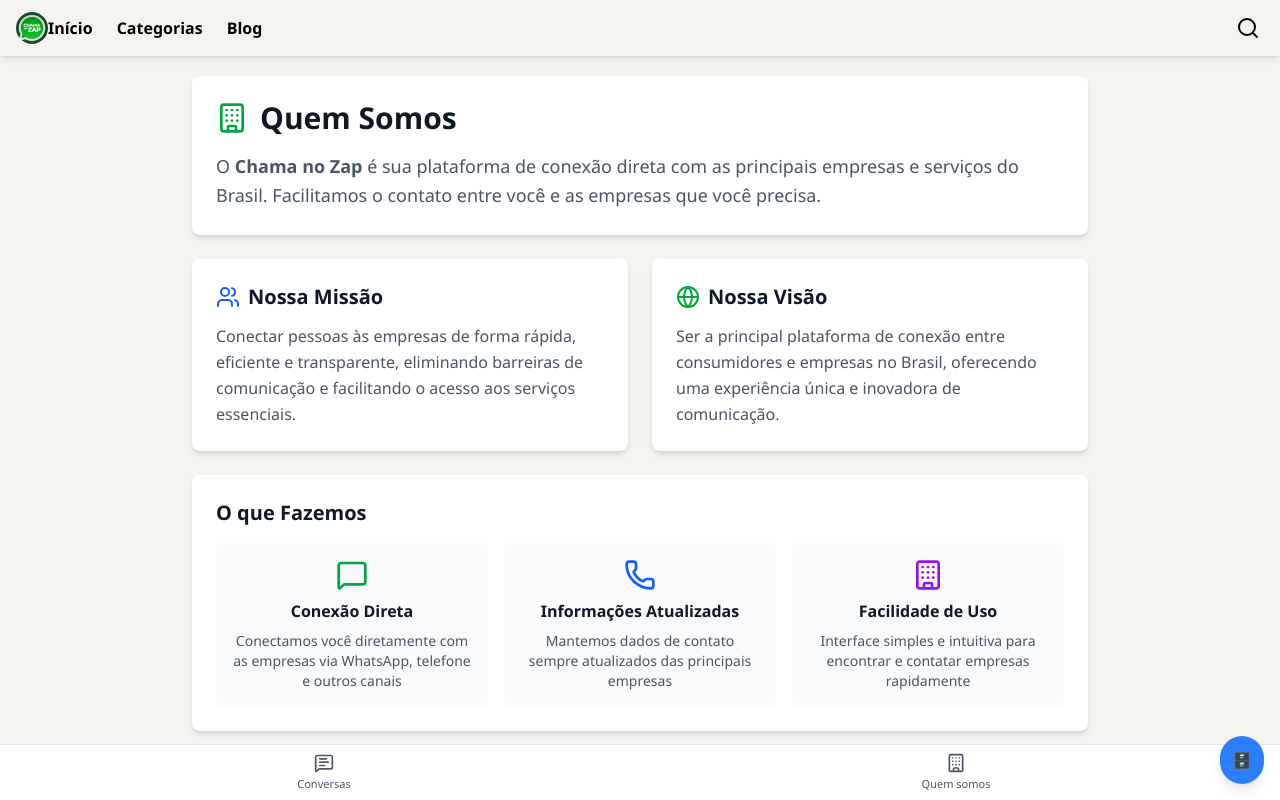
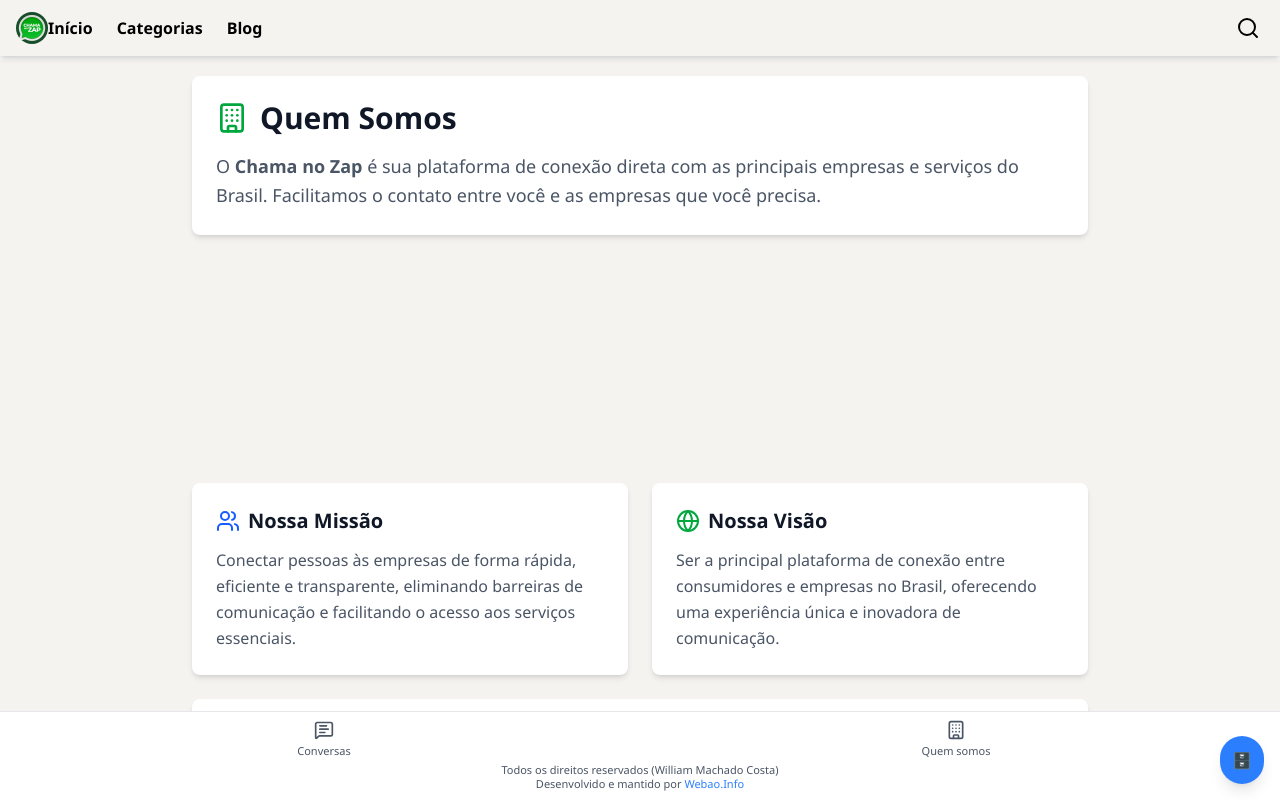
Before and after one commit to WilliaMachadoCosta/Blog, a Next.js app in the folder chama/: page /sobre in a window 1280 px wide. Built offline with nearby package versions, Linux system fonts and the light colour scheme.

Commit message:
teste de ads em pagina estatica

```diff
--- a/chama/src/app/sitemap.ts
+++ b/chama/src/app/sitemap.ts
@@ -4,7 +4,10 @@
 
   return [
     {
-      url: `https://chamanozap.net/sobre`
+      url: `https://chamanozap.net/sobre`,
+      lastModified: new Date(),
+      changeFrequency: 'yearly',
+      priority: 1
     }
   ]
 }
--- a/chama/src/app/sobre/page.tsx
+++ b/chama/src/app/sobre/page.tsx
@@ -2,6 +2,7 @@
 
 import Link from "next/link";
 import { Building, Users, MessageSquare, Phone, Mail, Globe } from "lucide-react";
+import GoogleAd from "@/components/banner/google-ads";
 
 export default function SobrePage() {
     return (
@@ -19,6 +20,12 @@
                         O <strong>Chama no Zap</strong> é sua plataforma de conexão direta com as principais empresas e serviços do Brasil.
                         Facilitamos o contato entre você e as empresas que você precisa.
                     </p>
+                </div>
+
+                <div className="my-6 max-w-2xl mx-auto w-full h-[200px] rounded-lg relative">
+                    <div className=" flex items-center justify-center">
+                        <GoogleAd className="" />
+                    </div>
                 </div>
 
                 {/* Missão e Visão */}
@@ -139,14 +146,14 @@
                             <Mail className="w-5 h-5 text-gray-600" />
                             <div>
                                 <p className="font-semibold text-gray-900">Email</p>
-                                <p className="text-gray-600 text-sm">contato@chamanazap.com.br</p>
+                                <p className="text-gray-600 text-sm">williamhp3@gmail.com</p>
                             </div>
                         </div>
                         <div className="flex items-center gap-3">
                             <MessageSquare className="w-5 h-5 text-gray-600" />
                             <div>
                                 <p className="font-semibold text-gray-900">WhatsApp</p>
-                                <p className="text-gray-600 text-sm">(11) 99999-9999</p>
+                                <p className="text-gray-600 text-sm">(11) 989710114</p>
                             </div>
                         </div>
                     </div>
--- a/chama/src/components/footer/footer.tsx
+++ b/chama/src/components/footer/footer.tsx
@@ -10,7 +10,8 @@
 
 export function Footer() {
     return (
-        <footer className="fixed bottom-0 left-0 right-0 bg-white border-t border-gray-200 text-gray-600 px-1 sm:px-2 py-1 sm:py-2 flex justify-between items-center text-xs z-50">
+        <footer className="fixed bottom-0 left-0 right-0 bg-white border-t border-gray-200 text-gray-600 px-1 sm:px-2 py-1 sm:py-2 flex flex-col items-center text-xs z-50">
+            <div className="flex justify-between w-full">
                 <div className="flex flex-col items-center flex-1">
                     <MessageSquareText size={20} className="sm:w-5 sm:h-5 mb-1" />
                     <span className="text-[10px] sm:text-[11px]">Conversas</span>
@@ -30,16 +31,13 @@
                     <Map size={20} className="sm:w-5 sm:h-5 mb-1" />
                     <span className="text-[10px] sm:text-[11px]">Sitemap</span>
                 </Link> */}
-
-            {/* <div className="flex flex-col items-center flex-1">
-                <User size={20} className="sm:w-5 sm:h-5 mb-1" />
-                <span className="text-[10px] sm:text-[11px]">Perfil</span>
             </div>
 
-            <div className="flex flex-col items-center flex-1">
-                <Store size={20} className="sm:w-5 sm:h-5 mb-1" />
-                <span className="text-[10px] sm:text-[11px]">Ferramentas</span>
-            </div> */}
+            {/* Texto de rodapé */}
+            <div className="mt-1 text-center text-[10px] sm:text-[11px]">
+                <p>Todos os direitos reservados (William Machado Costa)</p>
+                <p>Desenvolvido e mantido por <a href="https://webao.info" target="_blank" rel="noopener noreferrer" className="hover:underline text-blue-500">Webao.Info</a></p>
+            </div>
         </footer>
     );
 }
```
Lines whose indentation alone changed are shown as unchanged.
